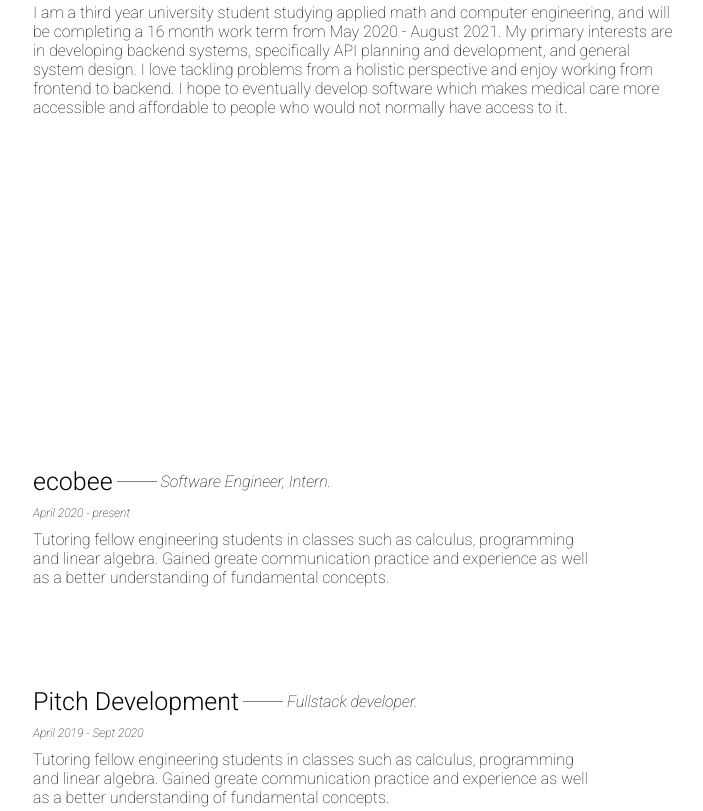
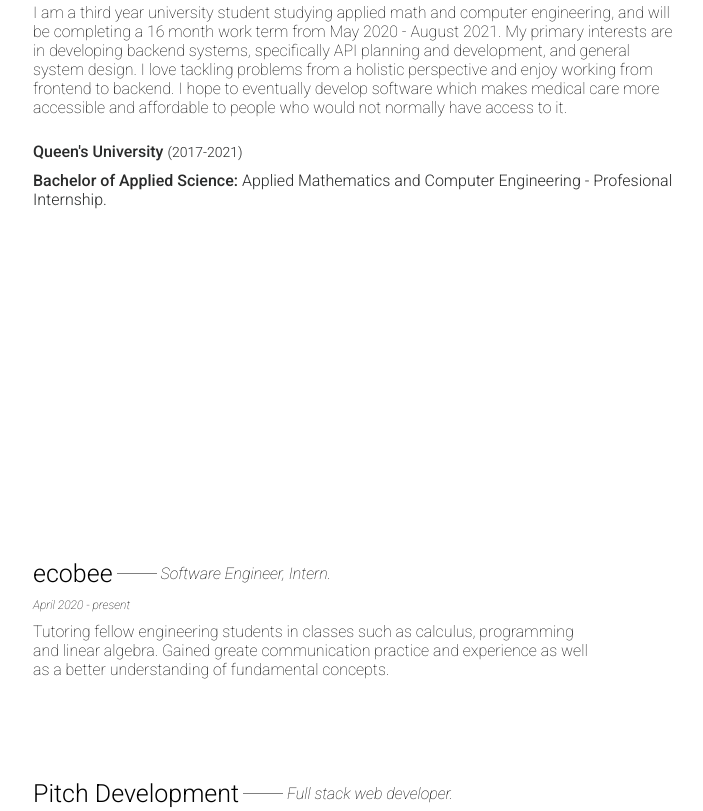
Before and after one commit to kaiferrall/personal-website, a website: page public/index.html in a window 1280 px wide. Shown: the part 1237-2048 px from the top of the page, without its empty margins (287-990 px from the left). Drawn offline with nearby package versions, Linux system fonts and the light colour scheme.

Commit message:
added education section

```diff
--- a/public/index.html
+++ b/public/index.html
@@ -24,13 +24,15 @@
     <div class="links section row">
       <a class="col-v-c" href="https://github.com/kaiferrall">github</a>
       <a class="col-v-c" href="">resume</a>
-      <a class="col-v-c" href="https://www.linkedin.com/in/kai-ferrall-0b9a3915a/">linkedin</a>
+      <a class="col-v-c" href="https://www.linkedin.com/in/kai-ferrall/">linkedin</a>
     </div>
     <div title="01. about me" class="about-me section">
       <h3>01. about me</h3>
       <p>
         I am a third year university student studying applied math and computer engineering, and will be completing a 16 month work term from May 2020 - August 2021. My primary interests are in developing backend systems, specifically API planning and development, and general system design. I love tackling problems from a holistic perspective and enjoy working from frontend to backend. I hope to eventually develop software which makes medical care more accessible and affordable to people who would not normally have access to it.
       </p>
+      <p class="school">Queen's University <span>(2017-2021)</span></p>
+      <p class="program">Bachelor of Applied Science: <span>Applied Mathematics and Computer Engineering - Profesional Internship.</span></p>
     </div>
     <div title="02. my experience." class="experience section">
       <h3 class="exp-title">02. experience</h3>
@@ -48,7 +50,7 @@
       <div class="title">
         <h3>Pitch Development</h3>
         <div class="dash"></div>
-        <p>Fullstack developer.</p>
+        <p>Full stack web developer.</p>
       </div>
       <div class="description">
         <p><i>April 2019 - Sept 2020</i></p>
@@ -149,4 +151,5 @@
   </body>
   <script src="https://cdnjs.cloudflare.com/ajax/libs/jquery/3.5.1/jquery.js"></script>
   <script src="menuDot.js"></script>
+  <script type="text/javascript" src="https://platform.linkedin.com/badges/js/profile.js" async defer></script>
 </html>
--- a/public/styles/index.css
+++ b/public/styles/index.css
@@ -99,6 +99,27 @@ h4 {
     font-weight: 200;
     margin-top: 10px;
 }
+
+.about-me .school {
+    margin-top: 25px;
+    font-weight: 500;
+    color: #2a2b2b;
+}
+
+.about-me .school span {
+    font-size: 14px;
+    font-weight: 300;
+}
+
+.about-me .program {
+    font-weight: 500;
+    color: #2a2b2b;
+}
+
+.about-me .program span {
+    font-weight: 300;
+}
+
 
 .experience {
     margin-top: 350px;
```
Also changed, not shown: 1 other file.
